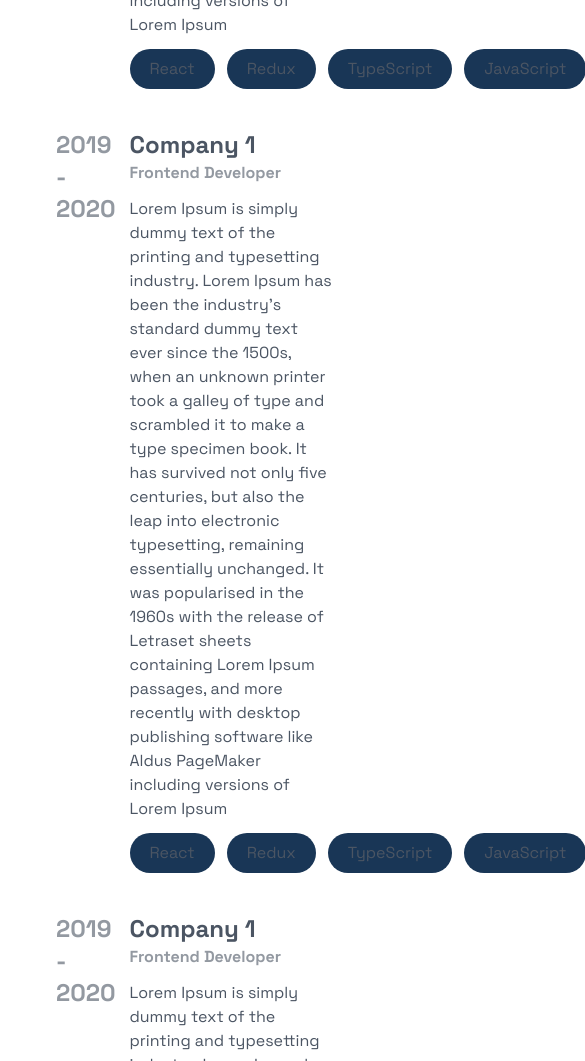
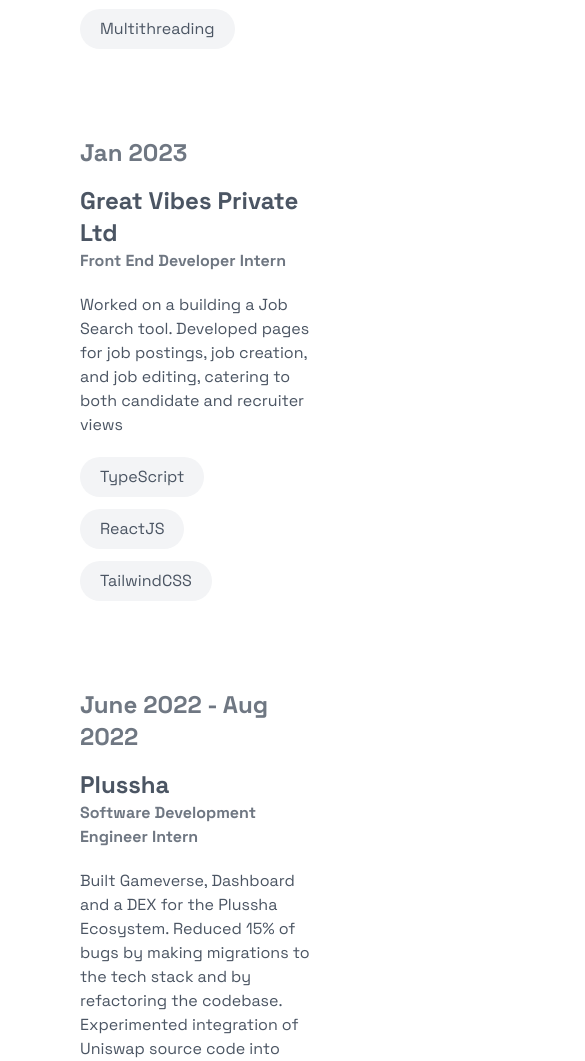
Before and after one commit to muhesh-kumar/portfolio, an Astro site: page /experience in a window 390 px wide. Shown: the part 939-2000 px from the top of the page, 585 px wide, since content can reach past the window. Built offline with nearby package versions, Linux system fonts and the light colour scheme; Astro itself is replaced by a stand-in of ours.

Commit message:
feat: complete experience section
add dark mode and responsive styles to experience section components

```diff
--- a/src/components/ExperienceCard.astro
+++ b/src/components/ExperienceCard.astro
@@ -1,7 +1,7 @@
 ---
 import SkillPill from './elements/SkillPill.astro';
 
-export interface Props {
+export interface ExperienceCardProps {
   experienceStart: string;
   experienceEnd: string;
   companyName: string;
@@ -20,21 +20,25 @@
 } = Astro.props;
 ---
 
-<div class="grid grid-cols-4 gap-4">
-  <p class="col-span-1 font-bold text-2xl opacity-60">
-    {experienceStart} - {experienceEnd}
+<div
+  class="flex flex-col lg:grid lg:grid-cols-4 gap-4 rounded-lg p-6 hover:bg-[#f9f9f9] dark:hover:bg-experienceCardHoverColor hover:shadow-[inset_0_1px_0_0_rgba(148,163,184,0.1)] transition-all duration-500 ease-in-out"
+>
+  <p class="lg:col-span-1 font-bold text-2xl opacity-80 dark:opacity-60">
+    {experienceStart}
+    {experienceEnd !== '' ? '-' : ''}
+    {experienceEnd}
   </p>
-  <div class="col-start-2 col-span-3 flex flex-col gap-3">
+  <div class="lg:col-start-2 lg:col-span-3 flex flex-col gap-5">
     <div class="flex flex-col">
       <h2 class="font-bold text-2xl">
         {companyName}
       </h2>
-      <p class="font-bold opacity-60">{role}</p>
+      <p class="font-bold opacity-80 dark:opacity-60">{role}</p>
     </div>
     <p>{description}</p>
-    <div class="flex gap-3">
+    <div class="flex gap-3 flex-wrap">
       {
-        skills.map((skill) => {
+        skills.map((skill: string) => {
           return <SkillPill skillName={skill} />;
         })
       }
--- a/src/components/elements/SkillPill.astro
+++ b/src/components/elements/SkillPill.astro
@@ -5,6 +5,8 @@
 const { skillName } = Astro.props;
 ---
 
-<p class="rounded-full bg-[#193656] px-5 py-2">
+<p
+  class="rounded-full bg-bottomBarIconBgColor dark:bg-skillPillDarkColor px-5 py-2"
+>
   {skillName}
 </p>
--- a/src/data/experienceData.ts
+++ b/src/data/experienceData.ts
@@ -1,33 +1,39 @@
 const experiences = [
   {
-    id: 1,
-    experienceStart: '2019',
-    experienceEnd: '2020',
-    role: 'Frontend Developer',
-    companyName: 'Company 1',
+    experienceStart: 'May 2023',
+    experienceEnd: 'Aug 2023',
+    role: 'Software Engineer Intern',
+    companyName: 'Google',
     description:
-      "Lorem Ipsum is simply dummy text of the printing and typesetting industry. Lorem Ipsum has been the industry's standard dummy text ever since the 1500s, when an unknown printer took a galley of type and scrambled it to make a type specimen book. It has survived not only five centuries, but also the leap into electronic typesetting, remaining essentially unchanged. It was popularised in the 1960s with the release of Letraset sheets containing Lorem Ipsum passages, and more recently with desktop publishing software like Aldus PageMaker including versions of Lorem Ipsum",
-    skills: ['React', 'Redux', 'TypeScript', 'JavaScript', 'HTML', 'CSS'],
+      'Generated indexable documents by extracting content from PDF files for efficient search and ranking of files in Google Drive. Implemented a multi-threaded system for sending PDF images to OCR service using RPC calls, enhancing process efficiency. Created a Comparator to validate the new pipeline"s indexable documents in comparison to the already existing benchmark documents.',
+    skills: ['C++', 'Bash', 'Protocol Buffers', 'Multithreading'],
   },
   {
-    id: 2,
-    experienceStart: '2019',
-    experienceEnd: '2020',
-    role: 'Frontend Developer',
-    companyName: 'Company 1',
+    experienceStart: 'Jan 2023',
+    experienceEnd: '',
+    role: 'Front End Developer Intern',
+    companyName: 'Great Vibes Private Ltd',
     description:
-      "Lorem Ipsum is simply dummy text of the printing and typesetting industry. Lorem Ipsum has been the industry's standard dummy text ever since the 1500s, when an unknown printer took a galley of type and scrambled it to make a type specimen book. It has survived not only five centuries, but also the leap into electronic typesetting, remaining essentially unchanged. It was popularised in the 1960s with the release of Letraset sheets containing Lorem Ipsum passages, and more recently with desktop publishing software like Aldus PageMaker including versions of Lorem Ipsum",
-    skills: ['React', 'Redux', 'TypeScript', 'JavaScript', 'HTML', 'CSS'],
+      'Worked on a building a Job Search tool. Developed pages for job postings, job creation, and job editing, catering to both candidate and recruiter views',
+    skills: ['TypeScript', 'ReactJS', 'TailwindCSS'],
   },
   {
-    id: 3,
-    experienceStart: '2019',
-    experienceEnd: '2020',
-    role: 'Frontend Developer',
-    companyName: 'Company 1',
+    experienceStart: 'June 2022',
+    experienceEnd: 'Aug 2022',
+    role: 'Software Development Engineer Intern',
+    companyName: 'Plussha',
     description:
-      "Lorem Ipsum is simply dummy text of the printing and typesetting industry. Lorem Ipsum has been the industry's standard dummy text ever since the 1500s, when an unknown printer took a galley of type and scrambled it to make a type specimen book. It has survived not only five centuries, but also the leap into electronic typesetting, remaining essentially unchanged. It was popularised in the 1960s with the release of Letraset sheets containing Lorem Ipsum passages, and more recently with desktop publishing software like Aldus PageMaker including versions of Lorem Ipsum",
-    skills: ['React', 'Redux', 'TypeScript', 'JavaScript', 'HTML', 'CSS'],
+      'Built Gameverse, Dashboard and a DEX for the Plussha Ecosystem. Reduced 15% of bugs by making migrations to the tech stack and by refactoring the codebase. Experimented integration of Uniswap source code into DEX and Phaser games into Gameverse',
+    skills: ['TypeScript', 'ReactJS', 'Sass', 'NodeJS', 'ExpressJS', 'MongoDB'],
+  },
+  {
+    experienceStart: 'May 2022',
+    experienceEnd: 'Aug 2022',
+    role: 'Product Developer Intern',
+    companyName: 'Vellore Institue of Technology, Chennai',
+    description:
+      'Implemented the Teacher Login, Scheduling Tests module using Python, Django for the new ipropel website. Incorporated principles of Test Driven Development(TDD) throughout the worklet. Performed code reviews and maintained the project repository',
+    skills: ['Python', 'Django', 'Test Driven Development', 'ReactJS'],
   },
 ];
 
--- a/src/pages/experience.astro
+++ b/src/pages/experience.astro
@@ -1,8 +1,10 @@
 ---
 import Heading from '@elements/Heading.astro';
 import Layout from '@layouts/Layout.astro';
-import ExperienceCard from '@components/ExperienceCard.astro';
-import experienceData from '@data/experienceData.ts';
+import ExperienceCard, {
+  ExperienceCardProps,
+} from '@components/ExperienceCard.astro';
+import experienceData from '@data/experienceData';
 
 import '@/base.css';
 ---
@@ -10,12 +12,13 @@
 <Layout>
   <div class="flex flex-col gap-20">
     <div class="flex flex-col gap-5">
-      <Heading>Experience💡</Heading>
+      <Heading>Experience</Heading>
     </div>
     <div class="flex flex-col gap-10">
       {
-        experienceData.map((experience) => (
+        experienceData.map((experience: ExperienceCardProps, idx) => (
           <ExperienceCard
+            key={idx}
             experienceStart={experience.experienceStart}
             experienceEnd={experience.experienceEnd}
             companyName={experience.companyName}
--- a/tailwind.config.cjs
+++ b/tailwind.config.cjs
@@ -10,6 +10,8 @@
       colors: {
         darkBackground: '#1F2937',
         darkBottomBarBackground: '#111827',
+        experienceCardHoverColor: '#11182760',
+        skillPillDarkColor: '#193656',
         blue: '#188aec',
         fontColor: '#4b5563',
         bottomBarIconBgColor: '#f3f4f6',
```
